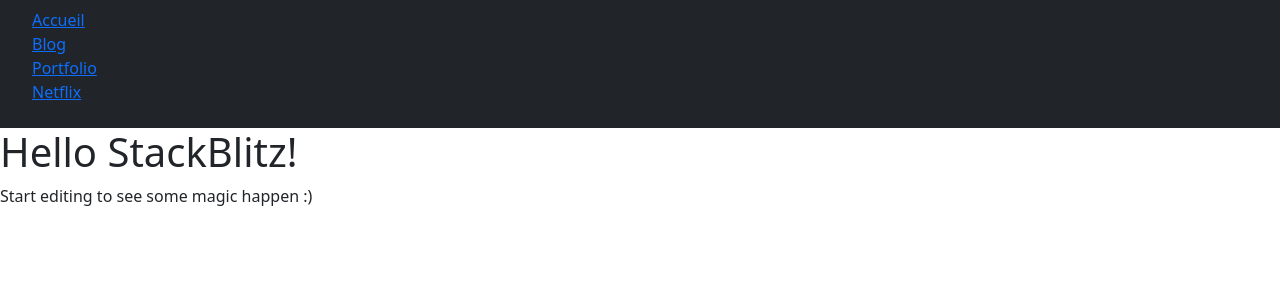
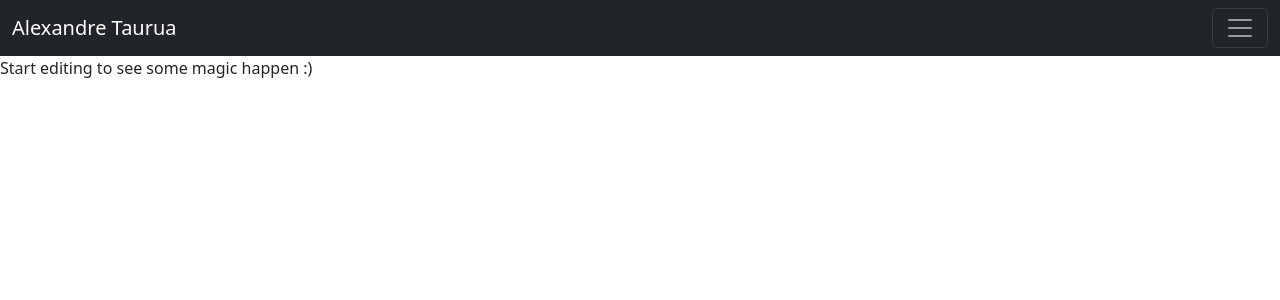
Before and after one commit to LEX-ONE7/react-ts-nrzvaj, a React (Create React App) app: page / in a window 1280 px wide. Shown: the top 300 px of the page. Built offline with nearby package versions, Linux system fonts and the light colour scheme.

Commit message:
3 files modified

```diff
--- a/components/Navbar.tsx
+++ b/components/Navbar.tsx
@@ -1,43 +1,110 @@
+import * as React from 'react';
+
+const Navbar = () => (
   <nav className="navbar navbar-dark bg-dark fixed-top">
     <div className="container-fluid">
-    <a className="navbar-brand" href="#">Offcanvas dark navbar</a>
-    <button className="navbar-toggler" type="button" data-bs-toggle="offcanvas" data-bs-target="#offcanvasDarkNavbar" aria-controls="offcanvasDarkNavbar">
+      <a className="navbar-brand" href="#">
+        Alexandre Taurua
+      </a>
+
+      <button
+        className="navbar-toggler"
+        type="button"
+        data-bs-toggle="offcanvas"
+        data-bs-target="#offcanvasDarkNavbar"
+        aria-controls="offcanvasDarkNavbar"
+      >
         <span className="navbar-toggler-icon"></span>
       </button>
-    <div className="offcanvas offcanvas-end text-bg-dark" tabindex="-1" id="offcanvasDarkNavbar" aria-labelledby="offcanvasDarkNavbarLabel">
+
+      <div
+        className="offcanvas offcanvas-end text-bg-dark"
+        tabIndex="-1"
+        id="offcanvasDarkNavbar"
+        aria-labelledby="offcanvasDarkNavbarLabel"
+      >
         <div className="offcanvas-header">
-        <h5 className="offcanvas-title" id="offcanvasDarkNavbarLabel">Dark offcanvas</h5>
-        <button type="button" className="btn-close btn-close-white" data-bs-dismiss="offcanvas" aria-label="Close">
-        </button>
+          <h5 className="offcanvas-title" id="offcanvasDarkNavbarLabel">
+            Dark offcanvas
+          </h5>
+
+          <button
+            type="button"
+            className="btn-close btn-close-white"
+            data-bs-dismiss="offcanvas"
+            aria-label="Close"
+          ></button>
         </div>
+
         <div className="offcanvas-body">
           <ul className="navbar-nav justify-content-end flex-grow-1 pe-3">
             <li className="nav-item">
-          <a className="nav-link active" aria-current="page" href="#">Home</a>
+              <a className="nav-link active" aria-current="page" href="#">
+                Home
+              </a>
             </li>
+
             <li className="nav-item">
-          <a className="nav-link" href="#">Link</a>
+              <a className="nav-link" href="#">
+                Link
+              </a>
             </li>
+
             <li className="nav-item dropdown">
-          <a className="nav-link dropdown-toggle" href="#" role="button" data-bs-toggle="dropdown" aria-expanded="false"> Projets </a>
+              <a
+                className="nav-link dropdown-toggle"
+                href="#"
+                role="button"
+                data-bs-toggle="dropdown"
+                aria-expanded="false"
+              >
+                {' '}
+                Projets{' '}
+              </a>
+
               <ul className="dropdown-menu dropdown-menu-dark">
                 <li>
-            <a className="dropdown-item" href="#">Accueil</a>
+                  <a className="dropdown-item" href="#">
+                    Accueil
+                  </a>
                 </li>
-          <li><a className="dropdown-item" href="#">Blog</a>
+
+                <li>
+                  <a className="dropdown-item" href="#">
+                    Blog
+                  </a>
                 </li>
-          <li> <hr className="dropdown-divider">
+
+                <li>
+                  {' '}
+                  <hr className="dropdown-divider" />
                 </li>
-          <li><a className="dropdown-item" href="#">Portfolio</a>
+
+                <li>
+                  <a className="dropdown-item" href="#">
+                    Portfolio
+                  </a>
                 </li>
               </ul>
             </li>
           </ul>
+
           <form className="d-flex mt-3" role="search">
-      <input className="form-control me-2" type="search" placeholder="Search" aria-label="Search">
-        <button className="btn btn-success" type="submit">Search</button>
+            <input
+              className="form-control me-2"
+              type="search"
+              placeholder="Search"
+              aria-label="Search"
+            />
+
+            <button className="btn btn-success" type="submit">
+              Search
+            </button>
           </form>
         </div>
       </div>
     </div>
   </nav>
+);
+
+export default Navbar;
--- a/index.tsx
+++ b/index.tsx
@@ -7,6 +7,7 @@ import App from './App';
 import Blog from './pages/Blog';
 import Portfolio from './pages/Portfolio';
 import Netflix from './pages/Netflix';
+import Navbar from './components/Navbar';
 
 const rootElement = document.getElementById('root');
 const root = createRoot(rootElement);
@@ -20,26 +21,8 @@ const router = createBrowserRouter([
 
 root.render(
   <StrictMode>
-    <nav className="navbar navbar-dark bg-dark">
-      <ul>
-        <li>
-          <a href="/">Accueil</a>
-        </li>
 
-        <li>
-          <a href="/blog">Blog</a>
-        </li>
-
-        <li>
-          <a href="/portfolio">Portfolio</a>
-        </li>
-
-        <li>
-          <a href="/netflix">Netflix</a>
-        </li>
-      </ul>
-    </nav>
-
+<Navbar />
     <RouterProvider router={router} />
   </StrictMode>
 );
--- a/pages/Blog.tsx
+++ b/pages/Blog.tsx
@@ -1,12 +1,24 @@
 import * as React from 'react';
 import Card from '../components/Card';
-const Blog = () => (
+
+const Blog = () => {
+  const [data, setData] = React.useState([]);
+
+  React.useEffect(() => {
+    fetch('https://jsonplaceholder.typicode.com/posts')
+      .then((response) => response.json())
+      .then((json) => setData(json));
+  }, []);
+
+  return (
     <div>
       <h2>Blog</h2>
 
+      {JSON.stringify(data)}
       <Card />
       <Card />
     </div>
   );
+};
 
 export default Blog;
```
Lines whose indentation alone changed are shown as unchanged.
